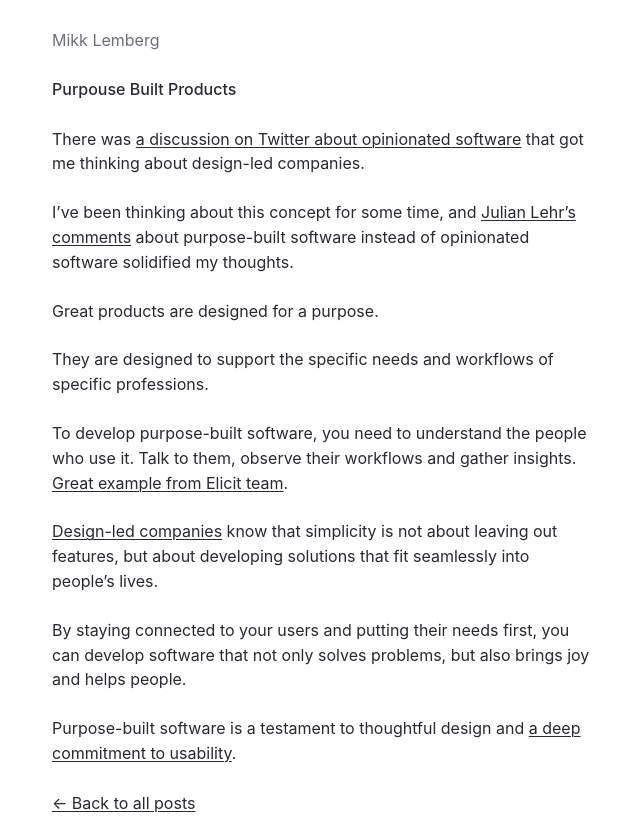
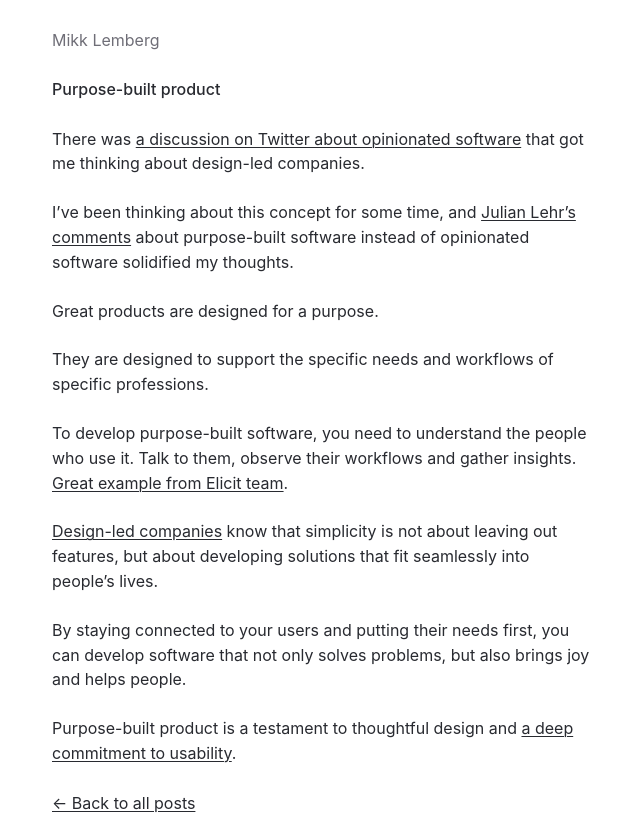
Before and after one commit to mikklemberg/My-personal-notes, a Jekyll site: the page built from _posts/2024-05-26-purpouse-built-product.md, in a window 1280 px wide. Shown: the part 187-1014 px from the top of the page, without its empty margins (316-956 px from the left). Built offline with Jekyll 4.4.1, drawn with Linux system fonts in a browser that asks for light colours; our own code applies the rules of GitHub Pages for plain Markdown files.

Commit message:
Update and rename 2024-05-26-purpouse-built-products.md to 2024-05-26-purpouse-built-product.md

```diff
--- a/_posts/2024-05-26-purpouse-built-products.md
+++ b/_posts/2024-05-26-purpouse-built-product.md
@@ -1,3 +1,8 @@
+---
+layout: post
+title: "Purpose-built product"
+date: 2024-05-26
+---
 
 There was [a discussion on Twitter about opinionated software](https://x.com/brian_lovin/status/1793132504033157218) that got me thinking about design-led companies.
 
@@ -13,4 +18,4 @@ To develop purpose-built software, you need to understand the people who use it.
 
 By staying connected to your users and putting their needs first, you can develop software that not only solves problems, but also brings joy and helps people.
 
-Purpose-built software is a testament to thoughtful design and [a deep commitment to usability](https://blog.mikklemberg.ee/design-beautiful-business.html).
+Purpose-built product is a testament to thoughtful design and [a deep commitment to usability](https://blog.mikklemberg.ee/design-beautiful-business.html).
```
